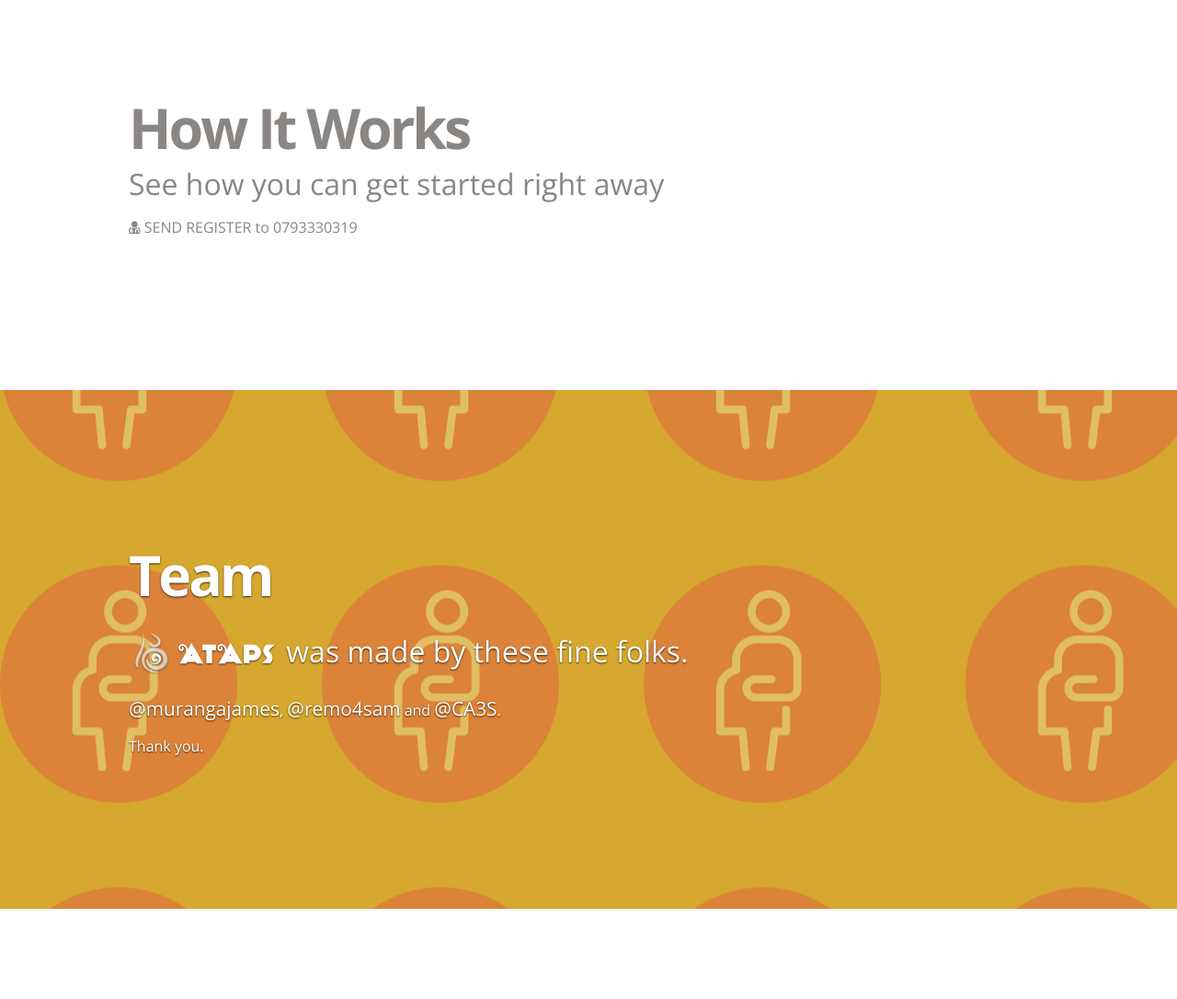
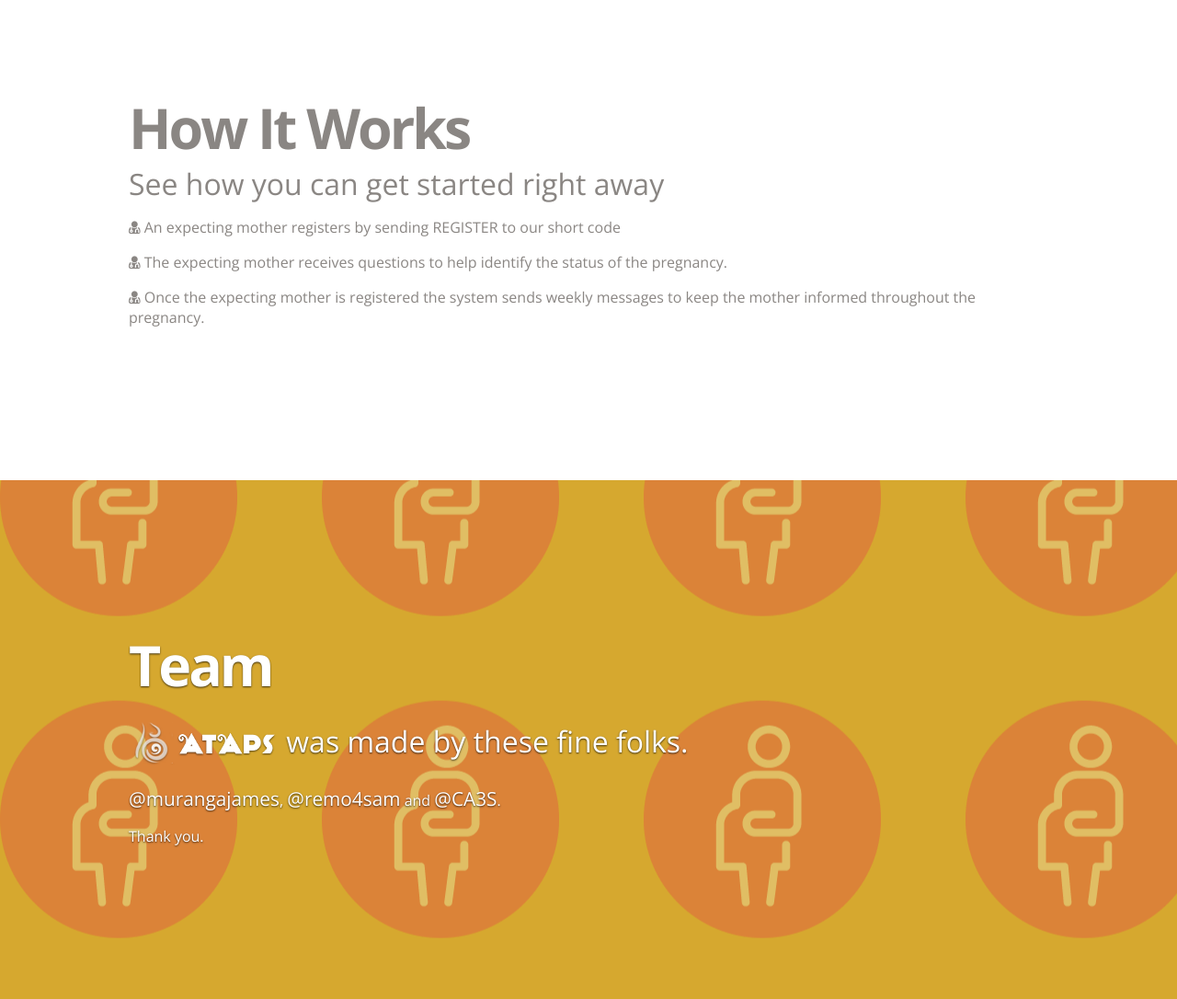
Before and after one commit to muranga/ataps, a Django app: template ataps/templates/home.html in a window 1280 px wide. Shown: the part 1357-2443 px from the top of the page at 92% size. Before the commit the page ends 2345 px from the top, so only its background shows below. Run offline with Django 3.2, Linux system fonts and the light colour scheme; the template is opened without the code that fills it, so the values that code supplies are empty; parts of the project's set-up code (start-up, migrations or seed data) failed here and were passed over; some libraries are stand-ins or nearby versions.

Commit message:
Updated the description of how it works

```diff
--- a/ataps/templates/home.html
+++ b/ataps/templates/home.html
@@ -1,8 +1,12 @@
 <!DOCTYPE HTML>
-<!--[if lt IE 7]><html class="no-js lt-ie9 lt-ie8 lt-ie7"><![endif]-->
-<!--[if IE 7]><html class="no-js lt-ie9 lt-ie8"><![endif]-->
-<!--[if IE 8]><html class="no-js lt-ie9"><![endif]-->
-<!--[if gt IE 8]><!--><html class="no-js"><!--<![endif]-->
+<!--[if lt IE 7]>
+<html class="no-js lt-ie9 lt-ie8 lt-ie7"><![endif]-->
+<!--[if IE 7]>
+<html class="no-js lt-ie9 lt-ie8"><![endif]-->
+<!--[if IE 8]>
+<html class="no-js lt-ie9"><![endif]-->
+<!--[if gt IE 8]><!-->
+<html class="no-js"><!--<![endif]-->
 <head>
     <meta http-equiv="Content-Type" content="text/html; charset=utf-8"/>
     <meta name="viewport" content="width=device-width, initial-scale = 1.0, user-scalable = no">
@@ -13,7 +17,8 @@
     <link rel="stylesheet" href="{{ STATIC_URL}}css/style.css" type="text/css" media="screen">
     <link rel="stylesheet" href="{{ STATIC_URL}}css/font-awesome.min.css">
     <!-- <link rel="stylesheet" href="css/style.min.css" type="text/css" media="screen"> -->
-	<!--[if IE]><script src="http://html5shim.googlecode.com/svn/trunk/html5.js"></script><![endif]-->
+    <!--[if IE]>
+    <script src="http://html5shim.googlecode.com/svn/trunk/html5.js"></script><![endif]-->
 </head>
 
 <body>
@@ -43,12 +48,18 @@
 
         <div id="content" class="grid_7">
             <h1>Informed Pregnancy</h1>
-				<h2>by <span class="accrn">A</span>dherence <span class="accrn">T</span>o <span class="accrn">A</span>ntenatal and <span class="accrn">P</span>ostnatal <span class="accrn">S</span>ervices</h2>
+
+            <h2>by <span class="accrn">A</span>dherence <span class="accrn">T</span>o <span class="accrn">A</span>ntenatal
+                and <span class="accrn">P</span>ostnatal <span class="accrn">S</span>ervices</h2>
+
             <p>
-					It's a thrill to follow along as your baby or child grows and see what's new every week. ATAPS  is a Pregnancy, Baby, and Child Development Calendar.
+                It's a thrill to follow along as your baby or child grows and see what's new every week. ATAPS is a
+                Pregnancy, Baby, and Child Development Calendar.
             </p>
+
             <p>
-					Use ATAPS to find out what is going on with your baby during your pregnancy and what changes to expect during pregnancy.
+                Use ATAPS to find out what is going on with your baby during your pregnancy and what changes to expect
+                during pregnancy.
             </p>
 
         </div>
@@ -60,12 +71,12 @@
 </div>
 
 
-
 <div class="slide" id="slide2" data-slide="2" data-stellar-background-ratio="0.5">
     <div class="container clearfix">
 
         <div id="content" class="grid_12">
             <h1>Whom Its For?</h1>
+
             <h2>ATAPS is open to everybody but more specically...</h2>
             <ul>
                 <li>Expectant Mothers ( and Fathers ).</li>
@@ -81,22 +92,30 @@
 </div>
 
 
-
 <div class="slide" id="slide3" data-slide="3" data-stellar-background-ratio="0.5">
     <div class="container clearfix">
 
         <div id="content" class="grid_12">
             <h1>How It Works</h1>
+
             <h2>See how you can get started right away</h2>
+
             <p>
-					<i class="icon-user-md"></i> SEND REGISTER to 0793330319
+                <i class="icon-user-md"></i> An expecting mother registers by sending REGISTER to our short code
             </p>
 
+            <p>
+                <i class="icon-user-md"></i> The expecting mother receives questions to help identify the status of the
+                pregnancy.
+            </p>
+
+            <p>
+                <i class="icon-user-md"></i> Once the expecting mother is registered the system sends weekly messages to keep the mother informed throughout the pregnancy.
+            </p>
         </div>
 
     </div>
 </div>
-
 
 
 <div class="slide" id="slide4" data-slide="4" data-stellar-background-ratio="0.5">
@@ -104,12 +123,16 @@
 
         <div id="content" class="grid_12">
             <h1>Team</h1>
-				<h2><a href="#" target="_blank"><img src="{{ STATIC_URL}}images/logo2.png" alt=""></a> was made by these fine folks.</h2>
+
+            <h2><a href="#" target="_blank"><img src="{{ STATIC_URL}}images/logo2.png" alt=""></a> was made by these
+                fine folks.</h2>
+
             <p class="contrib">
                 <a href="https://twitter.com/murangajames">@murangajames</a>,
                 <a href="https://twitter.com/remo4sam">@remo4sam</a> and
                 <a href="https://twitter.com/CA3S">@CA3S</a>.
             </p>
+
             <p>Thank you.</p>
         </div>
 
--- a/ataps/urls.py
+++ b/ataps/urls.py
@@ -19,7 +19,7 @@ urlpatterns = patterns('',
                        (r'^messagelog/', include('rapidsms.contrib.messagelog.urls')),
                        (r'^messaging/', include('rapidsms.contrib.messaging.urls')),
                        (r'^registration/', include('rapidsms.contrib.registration.urls')),
-		       url(r'^backends/smssync/$', SMSSyncBackendView.as_view()),
+                       url(r'^backends/smssync/$', SMSSyncBackendView.as_view(), name="smssync-backend"),
 
                        # Third party URLs
                        (r'^selectable/', include('selectable.urls')),
--- a/reqs/dev.txt
+++ b/reqs/dev.txt
@@ -1,2 +1,4 @@
 -r common.txt
 django-debug-toolbar==0.9.4
+webtest
+django-webtest
```
Also changed, not shown: ataps/apps/mothers_calendar/tests.py (+4 -14 lines). Lines whose indentation alone changed are shown as unchanged.
